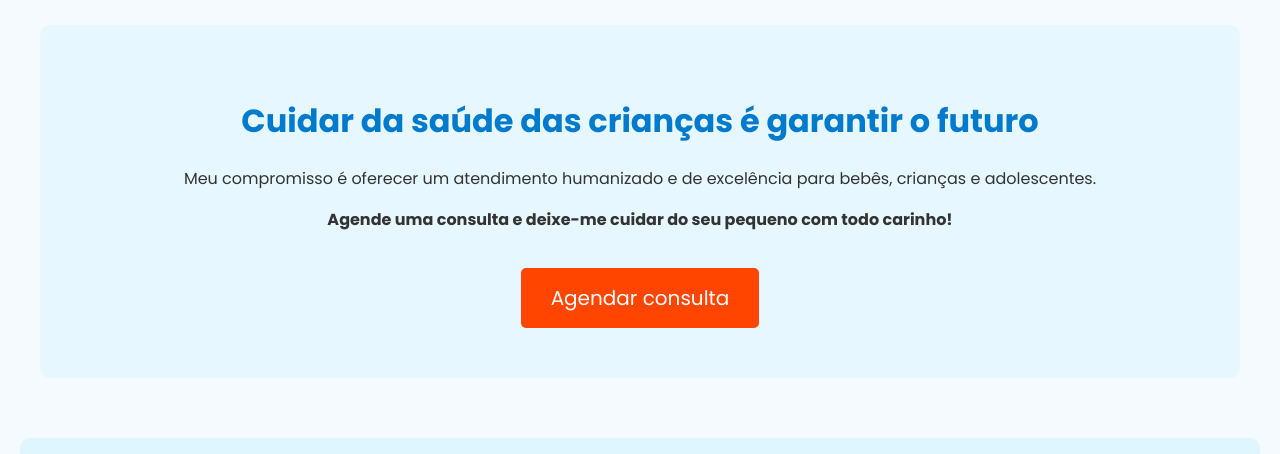
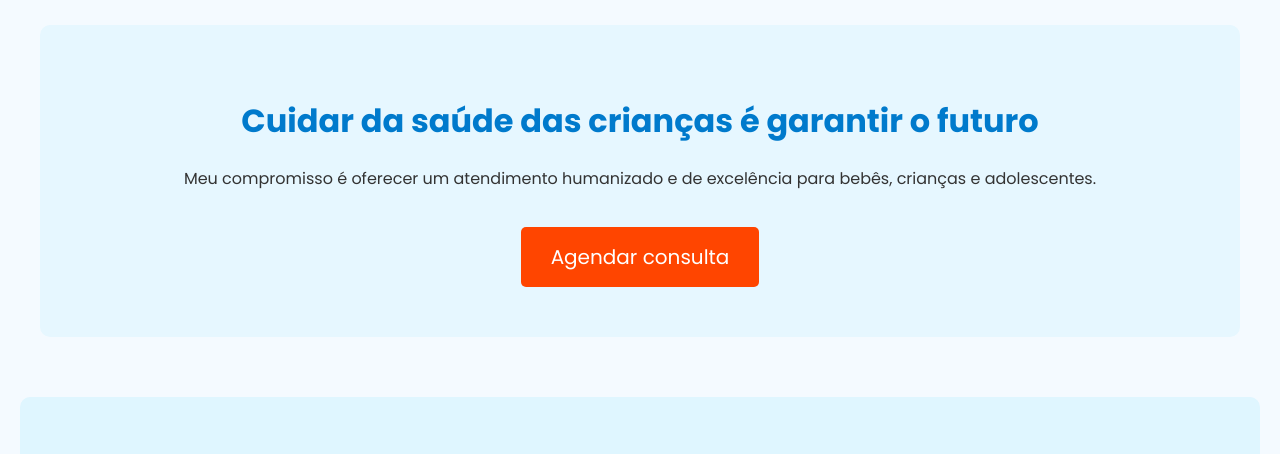
Before and after one commit to maurisf/dakfmedkids-site, a plain HTML site: page index.html in a window 1280 px wide. Shown: the part 628-1082 px from the top of the page. Drawn offline with Linux system fonts and the light colour scheme.

Commit message:
remover texto extra

```diff
--- a/index.html
+++ b/index.html
@@ -31,7 +31,6 @@
         <div class="hero">
             <h1>Cuidar da saúde das crianças é garantir o futuro </h1>
             <p>Meu compromisso é oferecer um atendimento humanizado e de excelência para bebês, crianças e adolescentes.</p>
-            <p><strong>Agende uma consulta e deixe-me cuidar do seu pequeno com todo carinho!</strong></p>
             <a href="https://wa.me/555193291418" class="cta">Agendar consulta</a>
         </div>
     </div>
```
